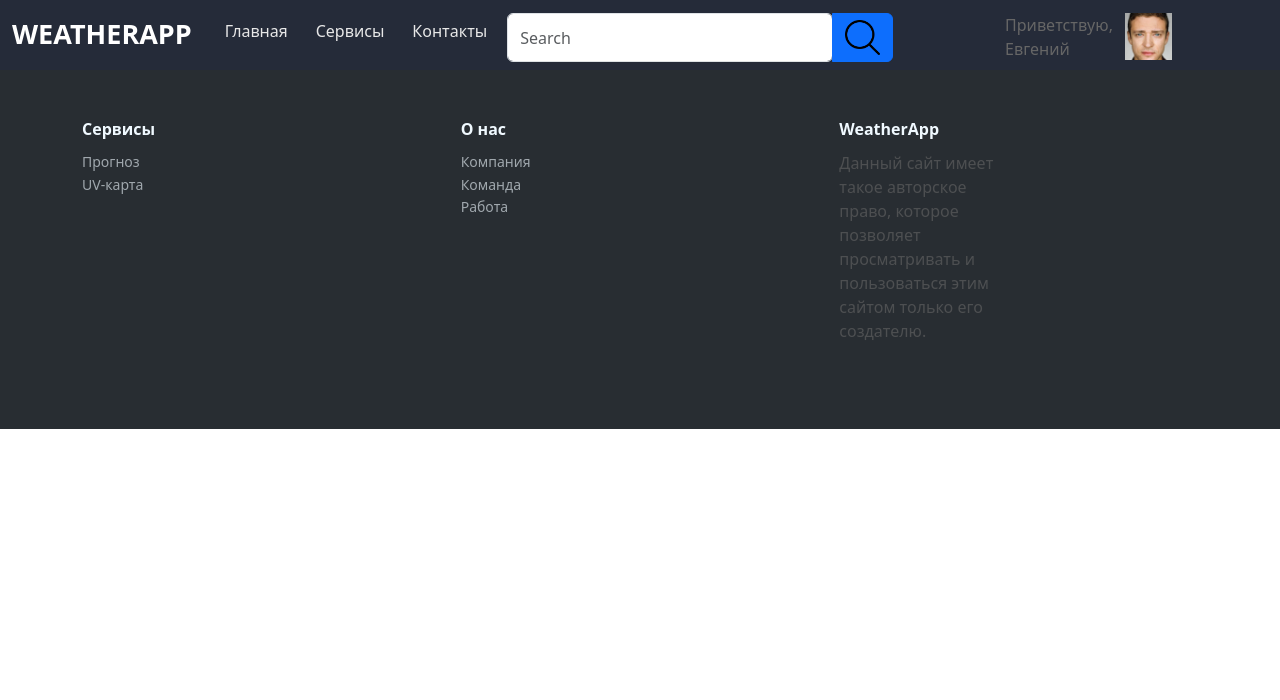
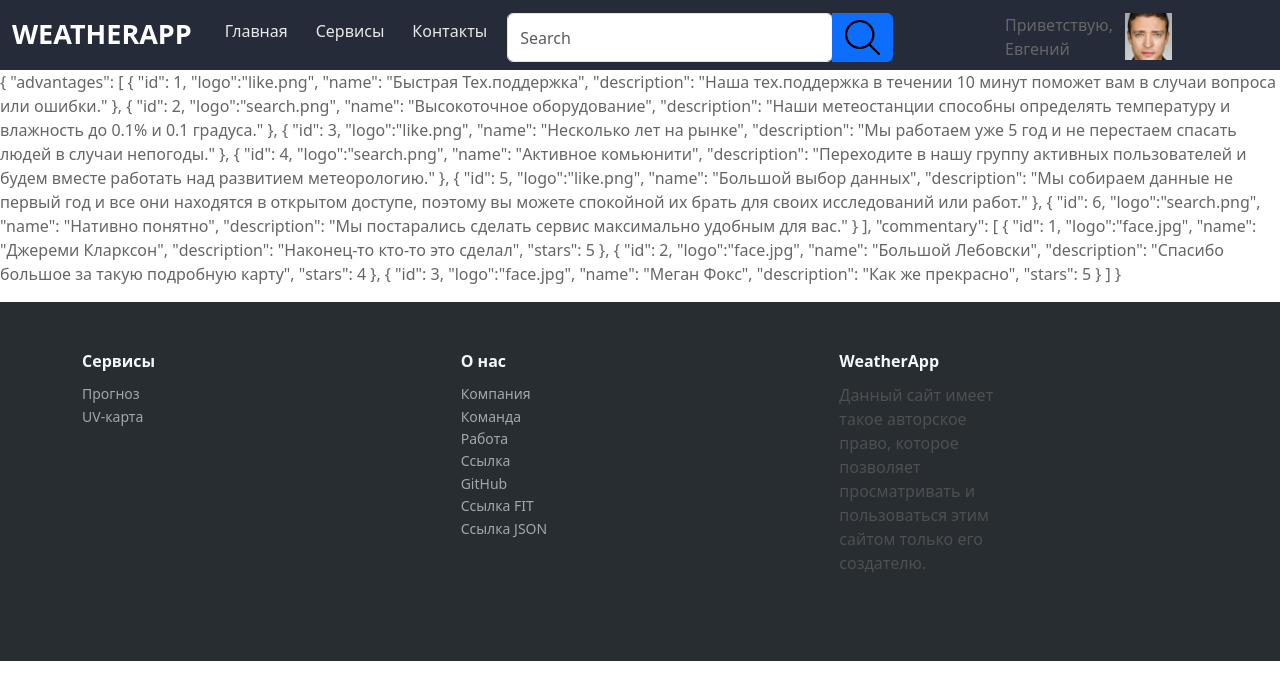
Before and after one commit to Ctfy21/exam_polytech, a Vue app: page /#/json in a window 1280 px wide. Shown: the top 700 px of the page. Built offline with nearby package versions, Linux system fonts and the light colour scheme.

Commit message:
add json sub-page

```diff
--- a/src/App.vue
+++ b/src/App.vue
@@ -66,6 +66,9 @@
                             <li><a href="#">Компания</a></li>
                             <li><a href="#">Команда</a></li>
                             <li><a href="#">Работа</a></li>
+                            <li><a href="https://github.com/Ctfy21/exam_polytech">Ссылка GitHub</a></li>
+                            <li><a href="#">Ссылка FIT</a></li>
+                            <li><a href="/#/json">Ссылка JSON</a></li>
                         </ul>
                     </div>
                     <div class="col-md-6 item text">
--- /dev/null
+++ b/src/components/json-page.vue
@@ -0,0 +1,77 @@
+<template>
+    <section>
+        <p>{
+    "advantages":
+    [
+            {
+                "id": 1,
+                "logo":"like.png",
+                "name": "Быстрая Тех.поддержка",
+                "description": "Наша тех.поддержка в течении 10 минут поможет вам в случаи вопроса или ошибки."
+            },
+            {
+                "id": 2,
+                "logo":"search.png",
+                "name": "Высокоточное оборудование",
+                "description": "Наши метеостанции способны определять температуру и влажность до 0.1% и 0.1 градуса."
+            },
+            {
+                "id": 3,
+                "logo":"like.png",
+                "name": "Несколько лет на рынке",
+                "description": "Мы работаем уже 5 год и не перестаем спасать людей в случаи непогоды."
+            },
+            {
+                "id": 4,
+                "logo":"search.png",
+                "name": "Активное комьюнити",
+                "description": "Переходите в нашу группу активных пользователей и будем вместе работать над развитием метеорологию."
+            },
+            {
+                "id": 5,
+                "logo":"like.png",
+                "name": "Большой выбор данных",
+                "description": "Мы собираем данные не первый год и все они находятся в открытом доступе, поэтому вы можете спокойной их брать для своих исследований или работ."
+            },
+            {
+                "id": 6,
+                "logo":"search.png",
+                "name": "Нативно понятно",
+                "description": "Мы постарались сделать сервис максимально удобным для вас."
+            }
+    ],
+    "commentary":
+    [
+        {
+            "id": 1,
+            "logo":"face.jpg",
+            "name": "Джереми Кларксон",
+            "description": "Наконец-то кто-то это сделал",
+            "stars": 5
+        },
+        {
+            "id": 2,
+            "logo":"face.jpg",
+            "name": "Большой Лебовски",
+            "description": "Спасибо большое за такую подробную карту",
+            "stars": 4
+        },
+        {
+            "id": 3,
+            "logo":"face.jpg",
+            "name": "Меган Фокс",
+            "description": "Как же прекрасно",
+            "stars": 5
+        }
+    ]
+}</p>
+    </section>
+</template>
+
+  <script>
+
+  </script>
+
+  <style>
+
+  </style>
--- a/src/router.js
+++ b/src/router.js
@@ -1,11 +1,12 @@
 import { createRouter, createWebHashHistory } from 'vue-router';
 import main from './components/Main-page.vue'
 import weatherCity from './components/Weather-page.vue'
-
+import jsonPage from './components/json-page.vue'
 export default createRouter({
     history: createWebHashHistory(),
     routes: [
         {path: '/', component: main},
         {path: '/weather', component: weatherCity},
+        {path: '/json', component: jsonPage},
     ]
 })
```
